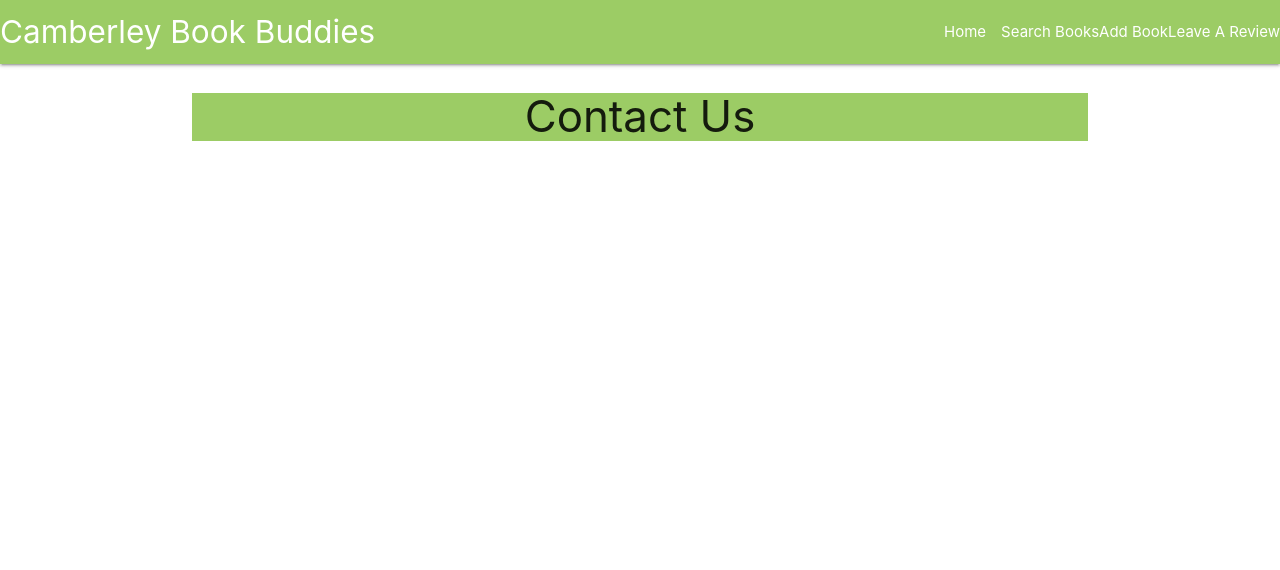
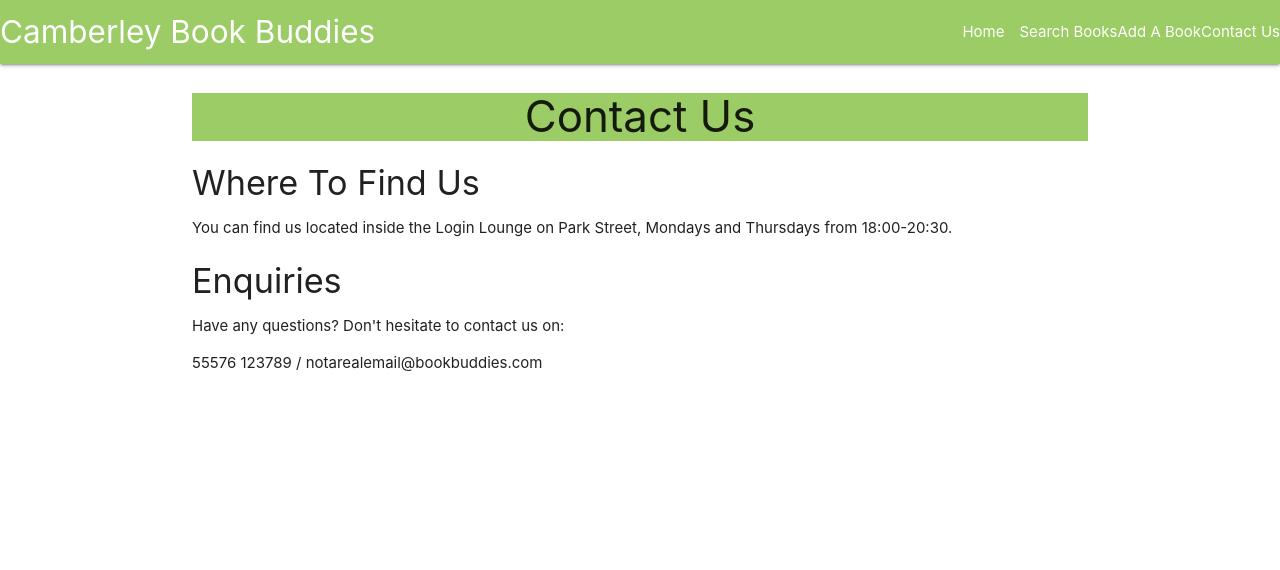
Before and after one commit to JCook22/camberley-book-buddies, a Flask app: template camberleybookbuddies/templates/contact.html in a window 1280 px wide. Shown: the top 570 px of the page. Run offline with Flask 2, Linux system fonts and the light colour scheme; the template is opened without the code that fills it, so the values that code supplies are empty.

Commit message:
Add structure and headings to html templates

```diff
--- a/camberleybookbuddies/templates/base.html
+++ b/camberleybookbuddies/templates/base.html
@@ -17,16 +17,16 @@
             <ul class="right hide-on-med-and-down">
                 <li><a href="{{ url_for('home') }}">Home</a></li>
                 <li><a href=""></a>Search Books</li>
-                <li><a href=""></a>Add Book</li>
-                <li><a href=""></a>Leave A Review</li>
+                <li><a href=""></a>Add A Book</li>
+                <li><a href=""></a>Contact Us</li>
             </ul>
             </div>
         </nav>
         <ul class="sidenav" id="mobile-demo">
             <li><a href="{{ url_for('home') }}">Home</a></li>>
             <li><a href=""></a>Search Books</li>
-            <li><a href=""></a>Add Book</li>
-            <li><a href=""></a>Leave A Review</li>
+            <li><a href=""></a>Add A Book</li>
+            <li><a href=""></a>Contact Us</li>
         </ul>
     </header>
 
--- a/camberleybookbuddies/templates/contact.html
+++ b/camberleybookbuddies/templates/contact.html
@@ -3,4 +3,21 @@
 
 <h3 class="light-green lighten-1 center-align">Contact Us</h3>
 
+<section>
+    <div class="contact-information">
+        <h4>Where To Find Us</h4>
+        <p>You can find us located inside the Login Lounge on Park Street, Mondays and Thursdays from 18:00-20:30.</p>
+    </div>
+    <div class="map-container">
+    </div>
+</section>
+
+<section>
+    <div class="enquiries">
+        <h4>Enquiries</h4>
+        <p>Have any questions? Don't hesitate to contact us on:</p>
+        <p>55576 123789 / notarealemail@bookbuddies.com</p>
+    </div>
+</section>
+
 {% endblock %}
```
Also changed, not shown: camberleybookbuddies/templates/add.html (+9 -0 lines), camberleybookbuddies/templates/review.html (+9 -0 lines), camberleybookbuddies/templates/search.html (+10 -0 lines).
